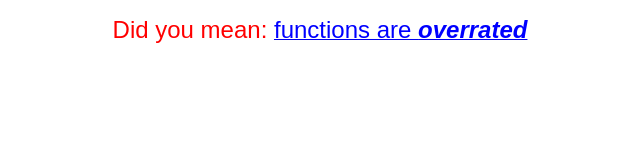
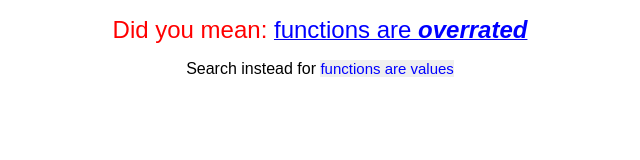
Before and after one commit to functionsarevalues/functionsarevalues.github.io, a plain HTML site: page index.html in a window 1280 px wide. Shown: the whole page, without its empty margins (320-960 px from the left). Drawn offline with Linux system fonts and the light colour scheme.

Commit message:
Add files via upload

```diff
--- a/index.html
+++ b/index.html
@@ -2,13 +2,51 @@
 <html>
 <head>
 	<title>you were too late</title>
+<style>
+.btn {
+  border: none;
+  background-color: none;
+  padding: 0px 0px;
+  font-size: 15px;
+  color:blue;
+  cursor: pointer;
+  display: inline-block;
+}
+
+
+</style>
+
+<script type = "text/javascript">
+  function showPicture() {
+    var sourceOfPicture = "snoozed.jpg";
+    var img = document.getElementById('bigpic')
+    img.src = sourceOfPicture.replace('90x90', '225x225');
+    img.style.display = "block";
+    img.style.margin = "0 auto"
+  }
+</script>
+
 </head>
 <body>
+	<div>
 	<p style="text-align:center;">
 
 <font color="red" face="arial" size="5">Did you mean: </font><a href="https://functionsareoverrated.com"><font color="blue" face="arial" size="5">functions are </font><font color="blue" face="arial" size=5><b><i>overrated</i></b></font></a>
+</p>
+<div>
 
-</p>
+
+
+<div>
+
+	<p style="text-align:center;"> <font color="black" face="arial"> Search instead for
+  <img style="display:none;" id="bigpic" src="bigpic" />
+  <button class="btn"  onclick="showPicture()">functions are values</button> </font>
+  </p>
+</div>
+
+
+
 </body>
 
 </html>
```
Also changed, not shown: snoozed.jpg (added).
